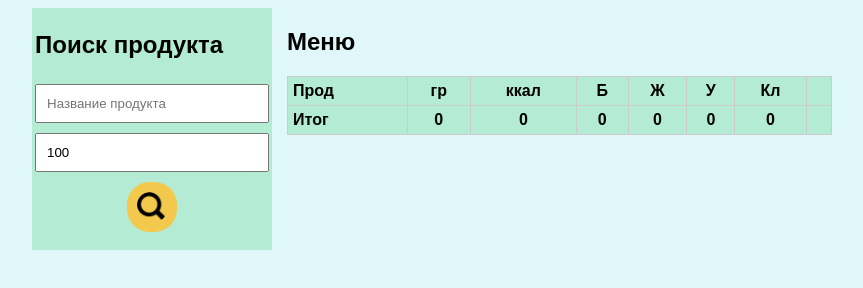
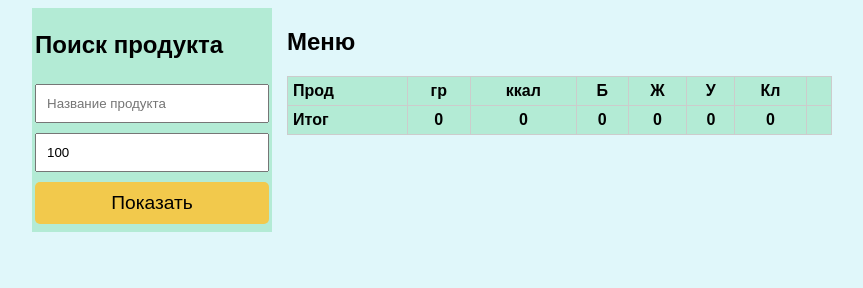
Before and after one commit to ml-astro/nutrition, a plain HTML site: page index.html in a window 1280 px wide. Shown: the whole page, without its empty margins (208-1071 px from the left). Drawn offline with Linux system fonts and the light colour scheme.

Commit message:
button effect

```diff
--- a/index.html
+++ b/index.html
@@ -15,8 +15,8 @@
                 <ul id="suggestions"></ul>
             </div>
             <input type="number" id="weightInput" placeholder="Вес в граммах" value="100"/>
-            <!--<button onclick="searchProduct()">Найти</button>-->
-            <div onclick="searchProduct()"><img src="./img/search.png" class="button" alt="найти"></div>
+            <button onclick="searchProduct()">Показать</button>
+            <!--<div onclick="searchProduct()"><img src="./img/search.png" class="button" alt="найти"></div>-->
             <div id="productInfo"></div>
         </div>
 
--- a/style.css
+++ b/style.css
@@ -122,6 +122,14 @@ tr:nth-child(even) {
   padding: 0 0 0 15px;
 }
 
+.button:hover, button:hover {
+  cursor: pointer;
+}
+
+button:active {
+  box-shadow: 0px 0px 8px 4px #f7cd4f;
+}
+
 @media screen and (max-width: 920px){
   main {
     width: 100%;
```
